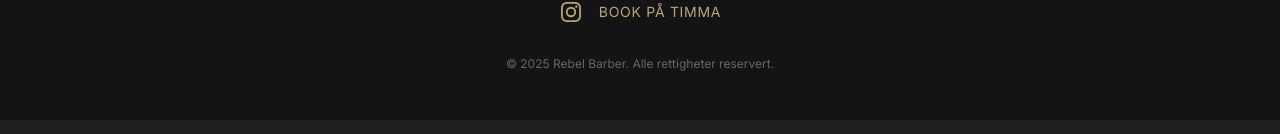
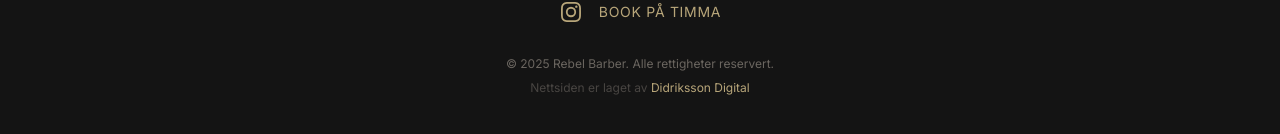
Before and after one commit to maritimbemanning/rebel-harstad, a Next.js app: page / in a window 1280 px wide. Shown: the part 4342-4476 px from the top of the page. Built offline with nearby package versions, Linux system fonts and the light colour scheme.

Commit message:
Add Didriksson Digital credit to footer

```diff
--- a/src/components/layout/Footer.tsx
+++ b/src/components/layout/Footer.tsx
@@ -65,8 +65,21 @@ export function Footer() {
           </div>
 
           {/* Copyright */}
-          <p className="text-xs text-muted">
+          <p className="text-xs text-muted mb-2">
             © {currentYear} Rebel Barber. Alle rettigheter reservert.
+          </p>
+
+          {/* Credit */}
+          <p className="text-xs text-muted/60">
+            Nettsiden er laget av{" "}
+            <a
+              href="https://didriksson.no"
+              target="_blank"
+              rel="noopener noreferrer"
+              className="hover:text-gold transition-colors"
+            >
+              Didriksson Digital
+            </a>
           </p>
         </div>
       </div>
```
